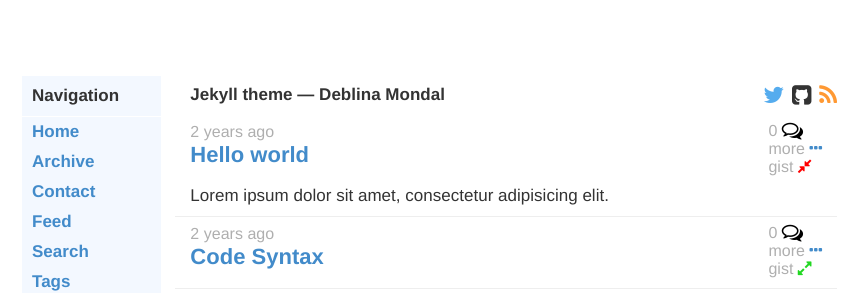
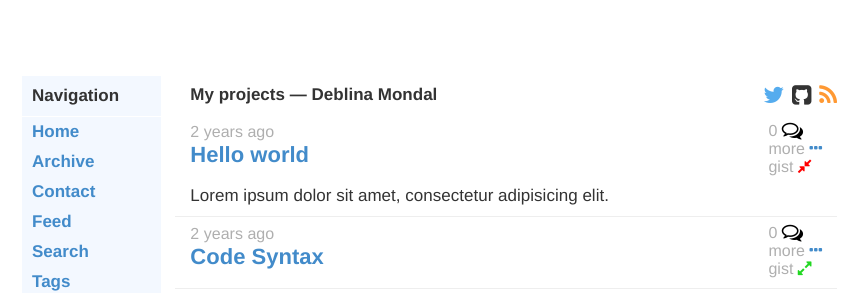
Before and after one commit to deblinam/deblinam.github.io2, a Jekyll site: the page built from index.html, in a window 1280 px wide. Shown: the top 293 px of the page, without its empty margins (203-1071 px from the left). Built offline with Jekyll 4.4.1, drawn with Linux system fonts in a browser that asks for light colours; some web fonts are replaced; Markdown is read by kramdown in place of the engine named in the settings.

Commit message:
Update _config.yml

```diff
--- a/_config.yml
+++ b/_config.yml
@@ -1,5 +1,5 @@
 name: Deblina Mondal
-description:  Jekyll theme
+description:  My projects
 
 sass:
   sass_dir: assets/css/_sass
```
